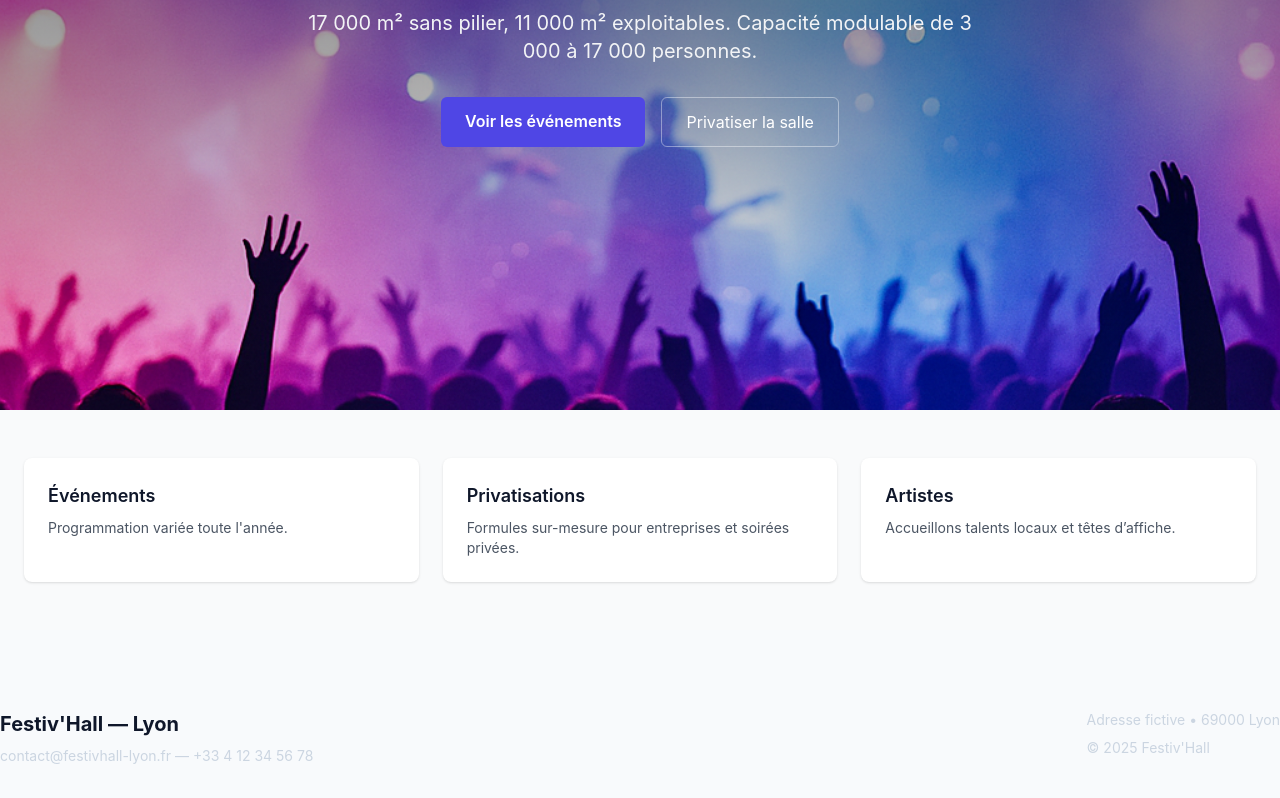
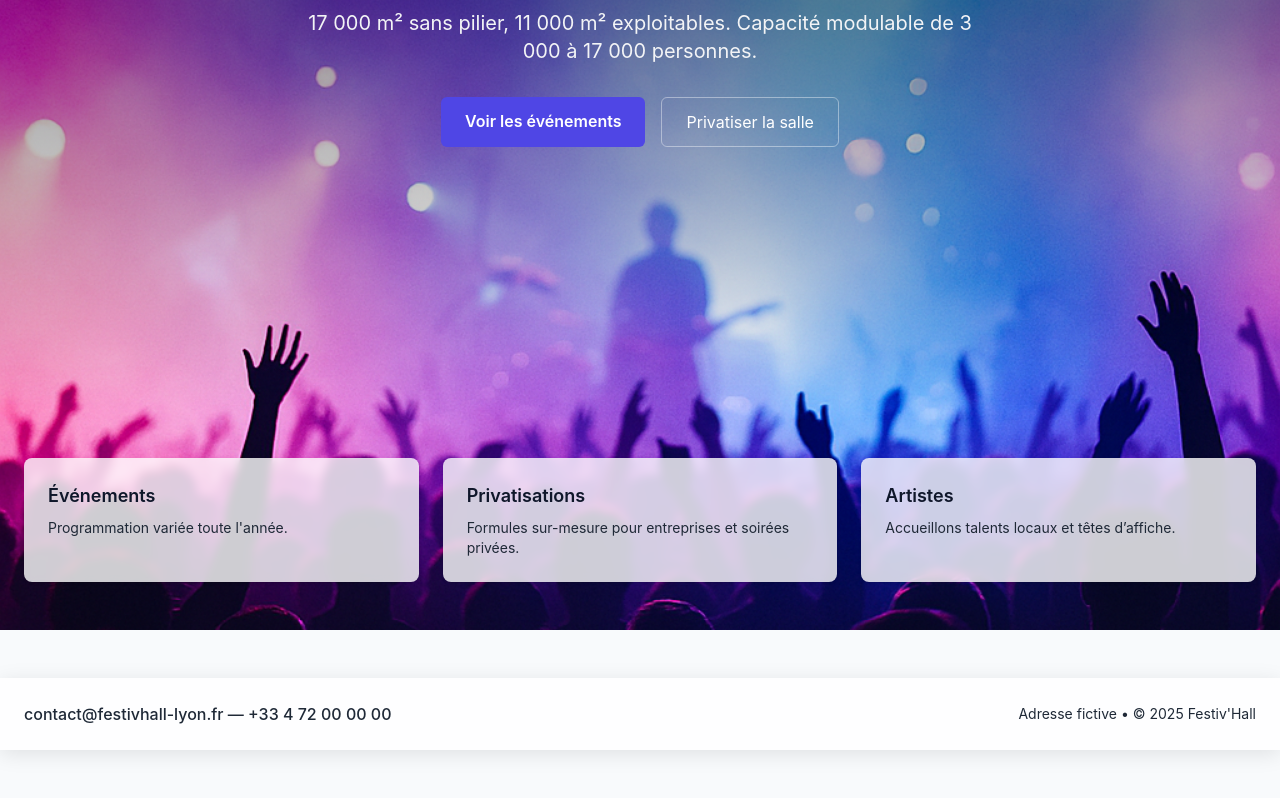
Before and after one commit to thomaspvr74-source/festivhall, a React (Vite) app: page / in a window 1280 px wide. Shown: the part 466-1264 px from the top of the page. After the commit the page ends 1216 px from the top, so only its background shows below. Built offline with nearby package versions, Linux system fonts and the light colour scheme.

Commit message:
ajout de l'image sous les étiquette privatisation, évènements et artiste avec une apparence translucide

```diff
--- a/src/components/Footer.jsx
+++ b/src/components/Footer.jsx
@@ -1,15 +1,13 @@
 export default function Footer() {
   return (
-    <footer className="site-footer mt-12">
-      <div className="container-max py-8 flex flex-col md:flex-row justify-between items-start gap-6">
-        <div>
-          <div className="text-xl font-bold">Festiv'Hall — Lyon</div>
-          <div className="text-sm text-slate-300 mt-2">contact@festivhall-lyon.fr — +33 4 12 34 56 78</div>
-        </div>
-        <div className="text-sm text-slate-300">
-          <div>Adresse fictive • 69000 Lyon</div>
-          <div className="mt-2">© {new Date().getFullYear()} Festiv'Hall</div>
-        </div>
+    <footer className="footer-style mt-12">
+      <div className="max-w-7xl mx-auto px-6 py-6 flex flex-col sm:flex-row justify-between items-center">
+        <p className="text-gray-800 font-medium">
+          contact@festivhall-lyon.fr — +33 4 72 00 00 00
+        </p>
+        <p className="text-gray-800 text-sm mt-2 sm:mt-0">
+          Adresse fictive • © 2025 Festiv'Hall
+        </p>
       </div>
     </footer>
   );
--- a/src/pages/Home.css
+++ b/src/pages/Home.css
@@ -1,7 +1,24 @@
-/* src/pages/Home.css */
-.hero-bg {
-  background-image: url('/festivhall/fond_page_accueil.png'); /* chemin absolu corrigé */
-  background-size: cover;
-  background-position: center;
-  background-repeat: no-repeat;
+/* Animations */
+@keyframes slideDown {
+  from { opacity: 0; transform: translateY(-40px); }
+  to   { opacity: 1; transform: translateY(0); }
 }
+.animate-slideDown {
+  animation: slideDown 1s ease-out forwards;
+}
+
+@keyframes fadeInSlow {
+  from { opacity: 0; }
+  to   { opacity: 1; }
+}
+.animate-fadeInSlow {
+  animation: fadeInSlow 2s ease-in forwards;
+}
+
+/* Footer translucide comme les cartes */
+.footer-style {
+  background: rgba(255, 255, 255, 0.8);
+  backdrop-filter: blur(6px);
+  -webkit-backdrop-filter: blur(6px);
+  box-shadow: 0 4px 20px rgba(0,0,0,0.1);
+}
--- a/src/pages/Home.jsx
+++ b/src/pages/Home.jsx
@@ -2,17 +2,18 @@ import { Link } from 'react-router-dom';
 import './Home.css';
 
 export default function Home() {
+  // chemin dynamique qui marche en local ET en prod
+  const bgUrl = `${import.meta.env.BASE_URL}fond_page_accueil.png`;
+
   return (
-    <main className="min-h-screen">
+    <main
+      style={{ backgroundImage: `url(${bgUrl})` }}
+      className="relative min-h-screen flex flex-col bg-cover bg-center bg-no-repeat"
+    >
       {/* HERO SECTION */}
-      <section className="relative h-[64vh] lg:h-screen overflow-hidden">
-        {/* Image de fond via CSS */}
-        <div className="absolute inset-0 hero-bg animate-fadeIn"></div>
-
-        {/* Overlay sombre */}
+      <section className="relative h-[64vh] lg:h-screen overflow-hidden flex-shrink-0">
         <div className="absolute inset-0 bg-gradient-to-b from-black/70 via-black/40 to-transparent"></div>
 
-        {/* Contenu centré */}
         <div className="relative z-10 flex items-center justify-center h-full text-center px-6">
           <div className="max-w-4xl text-white">
             <h1 className="text-4xl sm:text-5xl lg:text-6xl font-extrabold leading-tight animate-slideDown">
@@ -22,7 +23,6 @@ export default function Home() {
               17 000 m² sans pilier, 11 000 m² exploitables. Capacité modulable de 3 000 à 17 000 personnes.
             </p>
 
-            {/* Boutons */}
             <div className="mt-8 flex flex-col sm:flex-row gap-4 justify-center">
               <Link
                 to="/evenements"
@@ -42,19 +42,19 @@ export default function Home() {
       </section>
 
       {/* SECTION INFOS */}
-      <section className="max-w-7xl mx-auto px-6 py-12">
+      <section className="relative z-10 max-w-7xl mx-auto px-6 py-12 flex-shrink-0">
         <div className="grid md:grid-cols-3 gap-6">
-          <div className="bg-white rounded-lg shadow p-6">
+          <div className="bg-white/80 backdrop-blur-sm rounded-lg shadow p-6">
             <h3 className="font-semibold text-lg">Événements</h3>
-            <p className="mt-2 text-sm text-gray-600">Programmation variée toute l'année.</p>
+            <p className="mt-2 text-sm text-gray-800">Programmation variée toute l'année.</p>
           </div>
-          <div className="bg-white rounded-lg shadow p-6">
+          <div className="bg-white/80 backdrop-blur-sm rounded-lg shadow p-6">
             <h3 className="font-semibold text-lg">Privatisations</h3>
-            <p className="mt-2 text-sm text-gray-600">Formules sur-mesure pour entreprises et soirées privées.</p>
+            <p className="mt-2 text-sm text-gray-800">Formules sur-mesure pour entreprises et soirées privées.</p>
           </div>
-          <div className="bg-white rounded-lg shadow p-6">
+          <div className="bg-white/80 backdrop-blur-sm rounded-lg shadow p-6">
             <h3 className="font-semibold text-lg">Artistes</h3>
-            <p className="mt-2 text-sm text-gray-600">Accueillons talents locaux et têtes d’affiche.</p>
+            <p className="mt-2 text-sm text-gray-800">Accueillons talents locaux et têtes d’affiche.</p>
           </div>
         </div>
       </section>
--- a/vite.config.js
+++ b/vite.config.js
@@ -4,7 +4,7 @@ import react from '@vitejs/plugin-react'
 // https://vitejs.dev/config/
 export default defineConfig({
   plugins: [react()],
-  base: '/festivhall/', // 👈 correspond exactement au nom de ton repo GitHub
+  base: '/festivhall/', // 👈 le nom exact de ton repo GitHub
   server: {
     port: 5173,
     open: true,
```
Also changed, not shown: package.json (line endings or trailing spaces).
